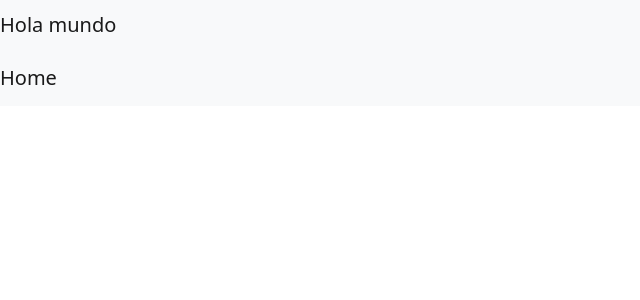
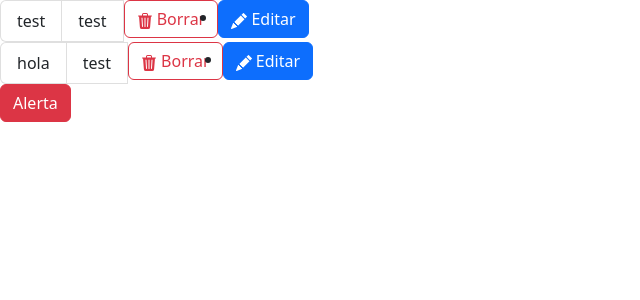
Before and after one commit to miguelcaslp/Angular, an Angular app: page / in a window 1280 px wide. Shown: the top 300 px of the page, without its empty margins (0-640 px from the left). Built offline with nearby package versions, Linux system fonts and the light colour scheme.

Commit message:
second commit

```diff
--- a/package.json
+++ b/package.json
@@ -24,7 +24,7 @@
     "zone.js": "~0.11.4"
   },
   "devDependencies": {
-    "@angular-devkit/build-angular": "^14.2.4",
+    "@angular-devkit/build-angular": "^14.2.6",
     "@angular/cli": "~14.2.4",
     "@angular/compiler-cli": "^14.2.0",
     "@types/jasmine": "~4.0.0",
--- a/src/app/app.component.html
+++ b/src/app/app.component.html
@@ -1,13 +1,6 @@
-<!-- As a heading -->
-<nav class="navbar navbar-light bg-light">
-  <span class="navbar-brand mb-0 h1">Hola mundo</span>
-</nav>
-
-<!-- As a link -->
-<nav class="navbar navbar-light bg-light">
-  <a class="navbar-brand" href="#">Home</a>
-</nav>
-
-
-
+<app-note [note]="{title:'test',description:'test'}"
+(editNote)="this.editingNote($event)" (removeNote)="this.removingNote($event)"></app-note>
+<app-note [note]="{id:2,title:'hola',description:'test'}"
+(editNote)="this.editingNote($event)" (removeNote)="this.removingNote($event)"></app-note>
+<app-button [clase]="'btn btn-danger'" [texto]="'Alerta'" (action)="alerta()"></app-button>
 <router-outlet></router-outlet>
--- a/src/app/app.component.ts
+++ b/src/app/app.component.ts
@@ -1,4 +1,5 @@
 import { Component } from '@angular/core';
+import { INote } from './model/INote';
 
 @Component({
   selector: 'app-root',
@@ -7,4 +8,17 @@ import { Component } from '@angular/core';
 })
 export class AppComponent {
   title = 'holamundo';
+
+  public removingNote($event:INote){
+    console.log("Eliminando Nota")
+    console.log($event);
+  }
+  public editingNote($event:INote){
+    console.log("Editando Nota")
+    console.log($event);
+  }
+  public alerta(){
+    alert("Alerta Roja");
+    }
+
 }
--- /dev/null
+++ b/src/app/components/button/button.component.html
@@ -0,0 +1 @@
+<button type="button" [class]="clase" (click)="action.emit()">{{texto}}</button>
--- /dev/null
+++ b/src/app/components/button/button.component.ts
@@ -0,0 +1,21 @@
+import { Component, EventEmitter, Input, OnInit, Output } from '@angular/core';
+import { CommonModule } from '@angular/common';
+
+@Component({
+  selector: 'app-button',
+  standalone: true,
+  imports: [CommonModule],
+  templateUrl: './button.component.html',
+  styleUrls: ['./button.component.css']
+})
+export class ButtonComponent implements OnInit {
+  @Input('clase') clase:string = 'btn btn-primary';
+  @Input('texto') texto:string = 'Alerta';
+  @Output() action = new EventEmitter();
+
+  constructor() { }
+
+  ngOnInit(): void {
+  }
+
+}
--- /dev/null
+++ b/src/app/components/note/note.component.html
@@ -0,0 +1,26 @@
+<ul class="list-group list-group-horizontal">
+    <li class="list-group-item">{{note.title}}</li>
+    <li class="list-group-item">{{note.description}}</li>
+    <li>
+        <button type="button" class="btn btn-outline-danger" (click)="removeNoteFn()">
+            <svg xmlns="http://www.w3.org/2000/svg" width="16" height="16" fill="currentColor" class="bi bi-trash3-fill"
+                viewBox="0 0 16 16">
+                <path
+                    d="M11 1.5v1h3.5a.5.5 0 0 1 0 1h-.538l-.853 10.66A2 2 0 0 1 11.115 16h-6.23a2 2 0 0 1-1.994-1.84L2.038 3.5H1.5a.5.5 0 0 1 0-1H5v-1A1.5 1.5 0 0 1 6.5 0h3A1.5 1.5 0 0 1 11 1.5Zm-5 0v1h4v-1a.5.5 0 0 0-.5-.5h-3a.5.5 0 0 0-.5.5ZM4.5 5.029l.5 8.5a.5.5 0 1 0 .998-.06l-.5-8.5a.5.5 0 1 0-.998.06Zm6.53-.528a.5.5 0 0 0-.528.47l-.5 8.5a.5.5 0 0 0 .998.058l.5-8.5a.5.5 0 0 0-.47-.528ZM8 4.5a.5.5 0 0 0-.5.5v8.5a.5.5 0 0 0 1 0V5a.5.5 0 0 0-.5-.5Z">
+                </path>
+            </svg>
+            Borrar
+        </button>
+    </li>
+    <li>
+        <button type="button" class="btn btn-primary" (click)="editNoteFn()">
+            <svg xmlns="http://www.w3.org/2000/svg" width="16" height="16" fill="currentColor" class="bi bi-pencil-fill"
+                viewBox="0 0 16 16">
+                <path
+                    d="M12.854.146a.5.5 0 0 0-.707 0L10.5 1.793 14.207 5.5l1.647-1.646a.5.5 0 0 0 0-.708l-3-3zm.646 6.061L9.793 2.5 3.293 9H3.5a.5.5 0 0 1 .5.5v.5h.5a.5.5 0 0 1 .5.5v.5h.5a.5.5 0 0 1 .5.5v.5h.5a.5.5 0 0 1 .5.5v.207l6.5-6.5zm-7.468 7.468A.5.5 0 0 1 6 13.5V13h-.5a.5.5 0 0 1-.5-.5V12h-.5a.5.5 0 0 1-.5-.5V11h-.5a.5.5 0 0 1-.5-.5V10h-.5a.499.499 0 0 1-.175-.032l-.179.178a.5.5 0 0 0-.11.168l-2 5a.5.5 0 0 0 .65.65l5-2a.5.5 0 0 0 .168-.11l.178-.178z">
+                </path>
+            </svg>
+            Editar
+        </button>
+    </li>
+</ul>
--- /dev/null
+++ b/src/app/components/note/note.component.ts
@@ -0,0 +1,39 @@
+import { Component, EventEmitter, Input, OnInit, Output } from '@angular/core';
+import { INote } from 'src/app/model/INote';
+
+@Component({
+  selector: 'app-note',
+  templateUrl: './note.component.html',
+  styleUrls: ['./note.component.css']
+})
+export class NoteComponent implements OnInit {
+  @Input('note') public note:INote = {
+    id:-1,
+    title:'',
+    description:''
+  };
+
+  @Output() editNote = new EventEmitter<INote>();
+  @Output() removeNote = new EventEmitter<INote>();
+
+  constructor() { }
+
+  ngOnInit(): void {
+    console.log("NGONINIT");
+  }
+
+  ngAfterContentInit(): void {
+    console.log("NGONFINAL");
+  }
+
+  public editNoteFn(){
+    if(this.note.id==-1) return;
+    this.editNote.emit(this.note);
+  }
+
+  public removeNoteFn(){
+    if(this.note.id==-1) return;
+    this.removeNote.emit(this.note);
+  }
+
+}
--- /dev/null
+++ b/src/app/model/INote.ts
@@ -0,0 +1,5 @@
+export interface INote{
+    id?:number,
+    title:String,
+    description:String
+}
```
Also changed, not shown: src/app/app.module.ts (+6 -2 lines), src/app/components/button/button.component.css (added), src/app/components/note/note.component.css (added), 1 other file (tests, documents, lock files or other folders).
